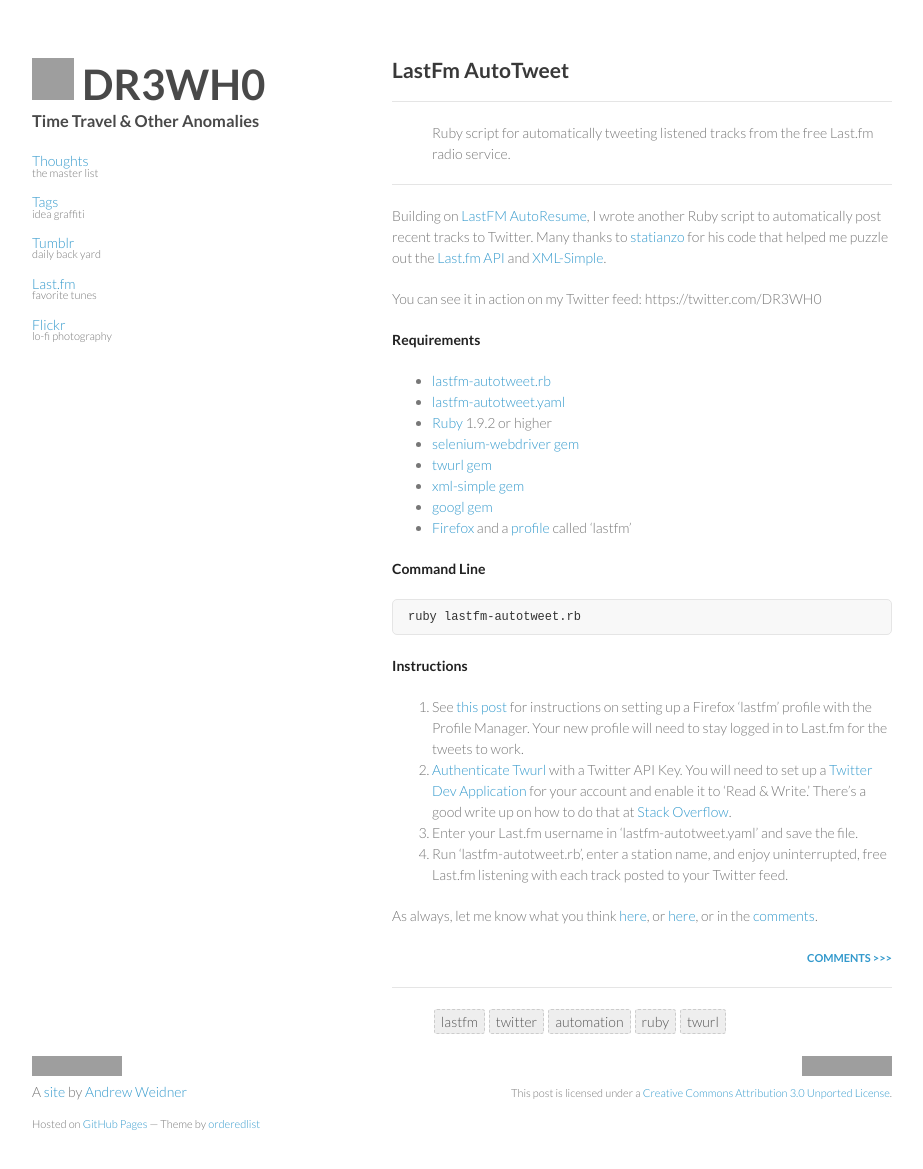
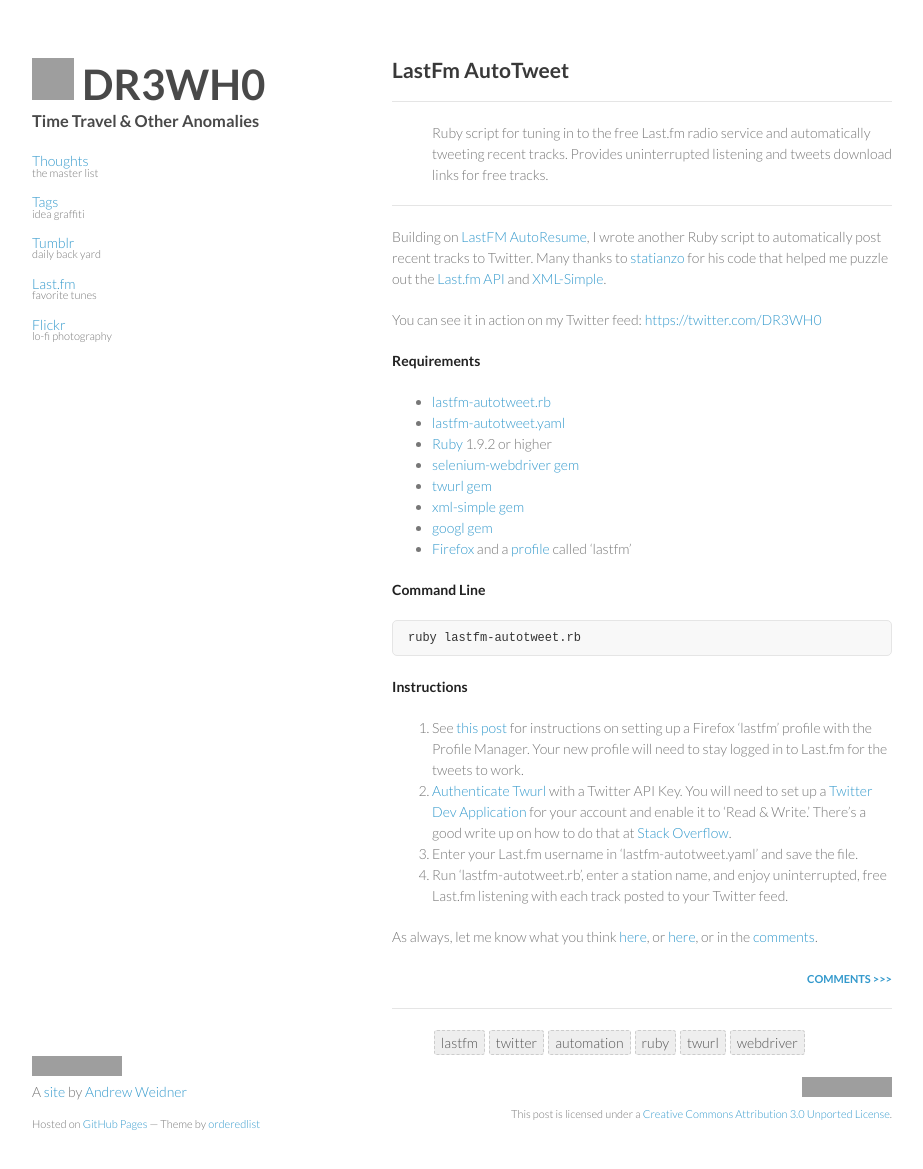
Before and after one commit to DR3WH0/DR3WH0.github.io, a Jekyll site: the page built from _posts/2013-08-19-lastfm-autotweet.md, in a window 1280 px wide and 1193 px high. Shown: the top 1169 px of the window, without its empty margins (178-1101 px from the left). Built offline with Jekyll 4.4.1, drawn with Linux system fonts in a browser that asks for light colours; Markdown is read by kramdown in place of the engine named in the settings; comment, search, counter and statistics services are not loaded; grey boxes are pictures that could not be loaded.

Commit message:
Updated 2013-08-19-lastfm-autotweet.md

```diff
--- a/_posts/2013-08-19-lastfm-autotweet.md
+++ b/_posts/2013-08-19-lastfm-autotweet.md
@@ -3,13 +3,13 @@
 layout: post
 published: true
 title: LastFm AutoTweet
-tags: lastfm twitter automation ruby twurl
-description: Ruby script for automatically tweeting listened tracks from the free Last.fm radio service.
+tags: lastfm twitter automation ruby twurl webdriver
+description: Ruby script for tuning in to the free Last.fm radio service and automatically tweeting recent tracks. Provides uninterrupted listening and tweets download links for free tracks.
 ---
 
 Building on [LastFM AutoResume](http://dr3wh0.github.io/dr3wh0/2013/08/17/lastfm-autoresume-part-2/), I wrote another Ruby script to automatically post recent tracks to Twitter. Many thanks to [statianzo](https://gist.github.com/statianzo/977704) for his code that helped me puzzle out the [Last.fm API](http://www.last.fm/api/intro) and [XML-Simple](http://xml-simple.rubyforge.org/).
 
-You can see it in action on my Twitter feed: https://twitter.com/DR3WH0
+You can see it in action on my Twitter feed: <https://twitter.com/DR3WH0>
 
 **Requirements**
 
```
